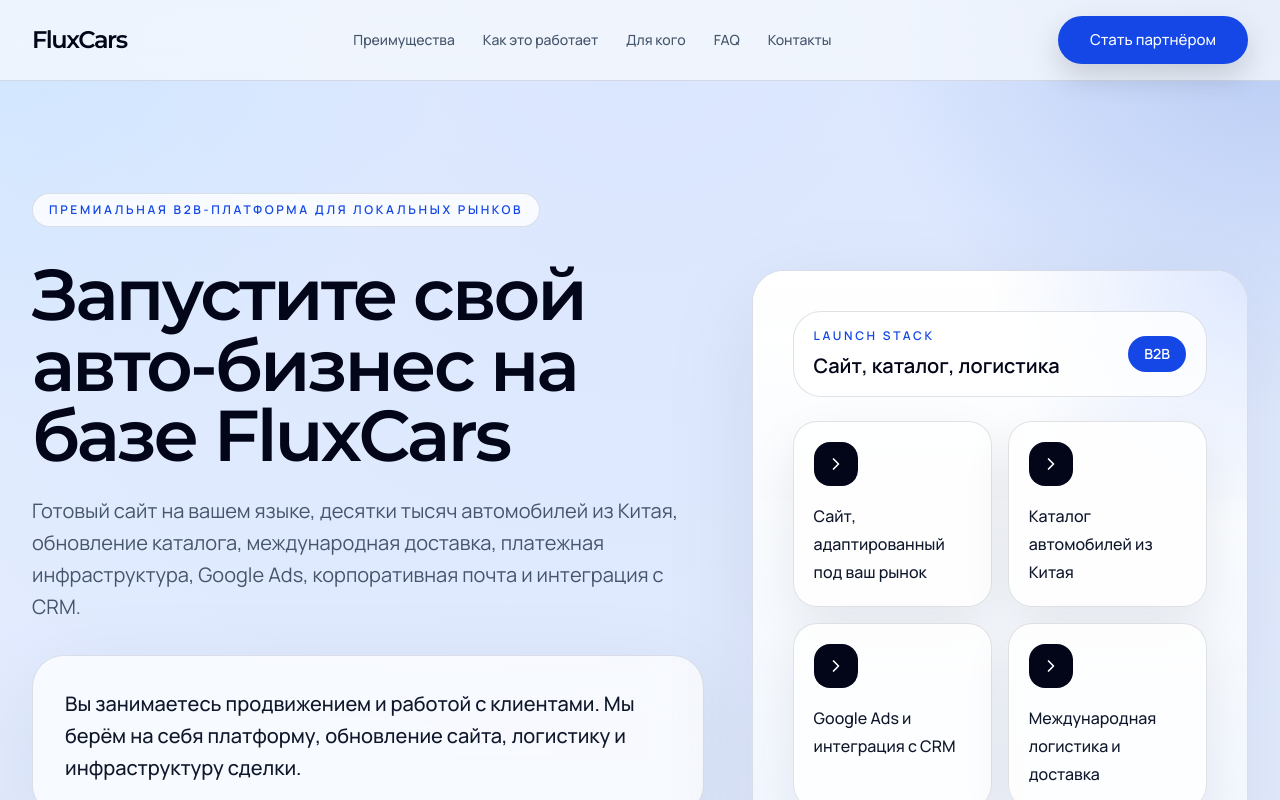
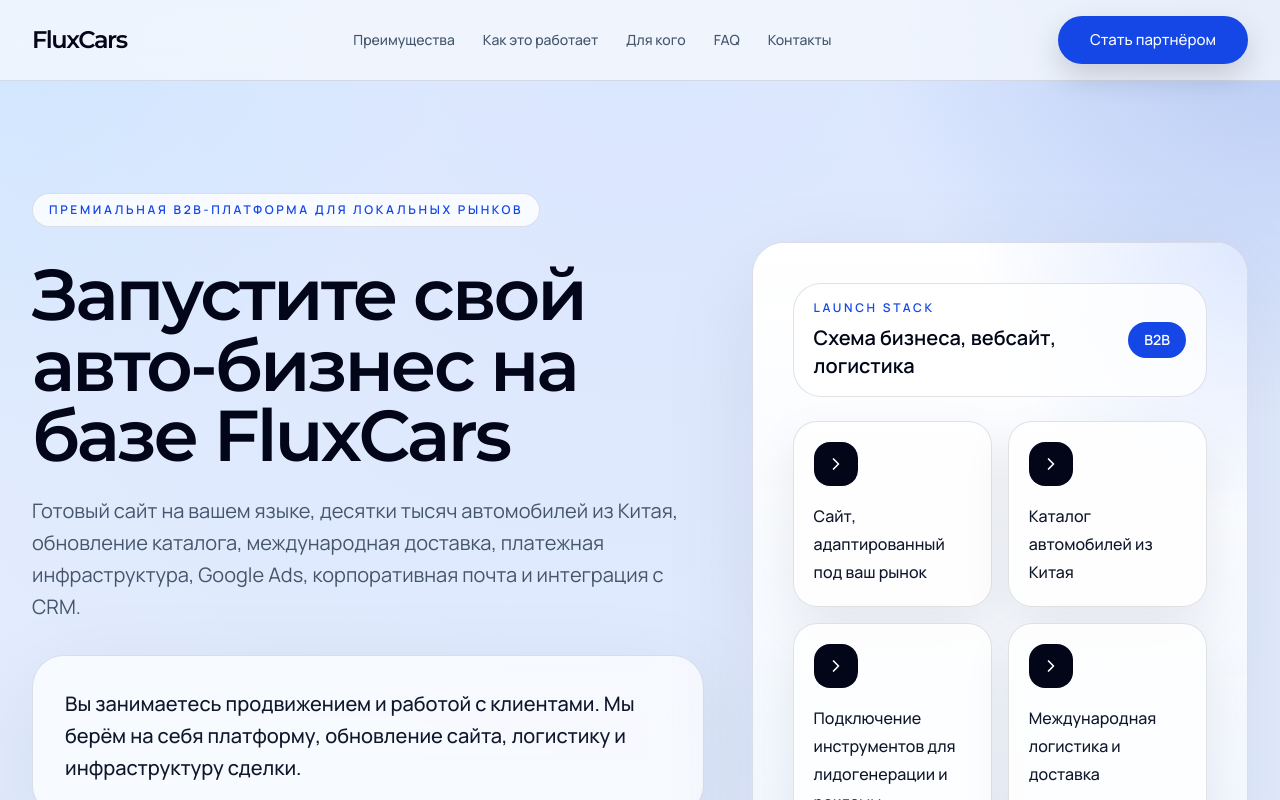
Before and after one commit to AiPilotDev/parners.pcarz.com, a Next.js app: page / in a window 1280 px wide. Shown: the top 800 px of the page. Built offline with nearby package versions, Linux system fonts and the light colour scheme.

Commit message:
Update Launch stack subtitle text

```diff
--- a/src/app/page.tsx
+++ b/src/app/page.tsx
@@ -333,7 +333,7 @@ export default function HomePage() {
               <div className="flex items-center justify-between rounded-[28px] border border-blue-100 bg-white/80 px-5 py-4">
                 <div>
                   <p className="text-xs font-semibold tracking-[0.22em] text-blue-700 uppercase">Launch stack</p>
-                  <p className="mt-2 text-xl font-semibold text-slate-950">Сайт, каталог, логистика</p>
+                  <p className="mt-2 text-xl font-semibold text-slate-950">Схема бизнеса, вебсайт, логистика</p>
                 </div>
                 <div className="rounded-full bg-blue-700 px-4 py-2 text-sm font-semibold text-white">B2B</div>
               </div>
@@ -342,7 +342,7 @@ export default function HomePage() {
                 {[
                   "Сайт, адаптированный под ваш рынок",
                   "Каталог автомобилей из Китая",
-                  "Google Ads и интеграция с CRM",
+                  "Подключение инструментов для лидогенерации и рекламы",
                   "Международная логистика и доставка",
                 ].map((item) => (
                   <div
```
